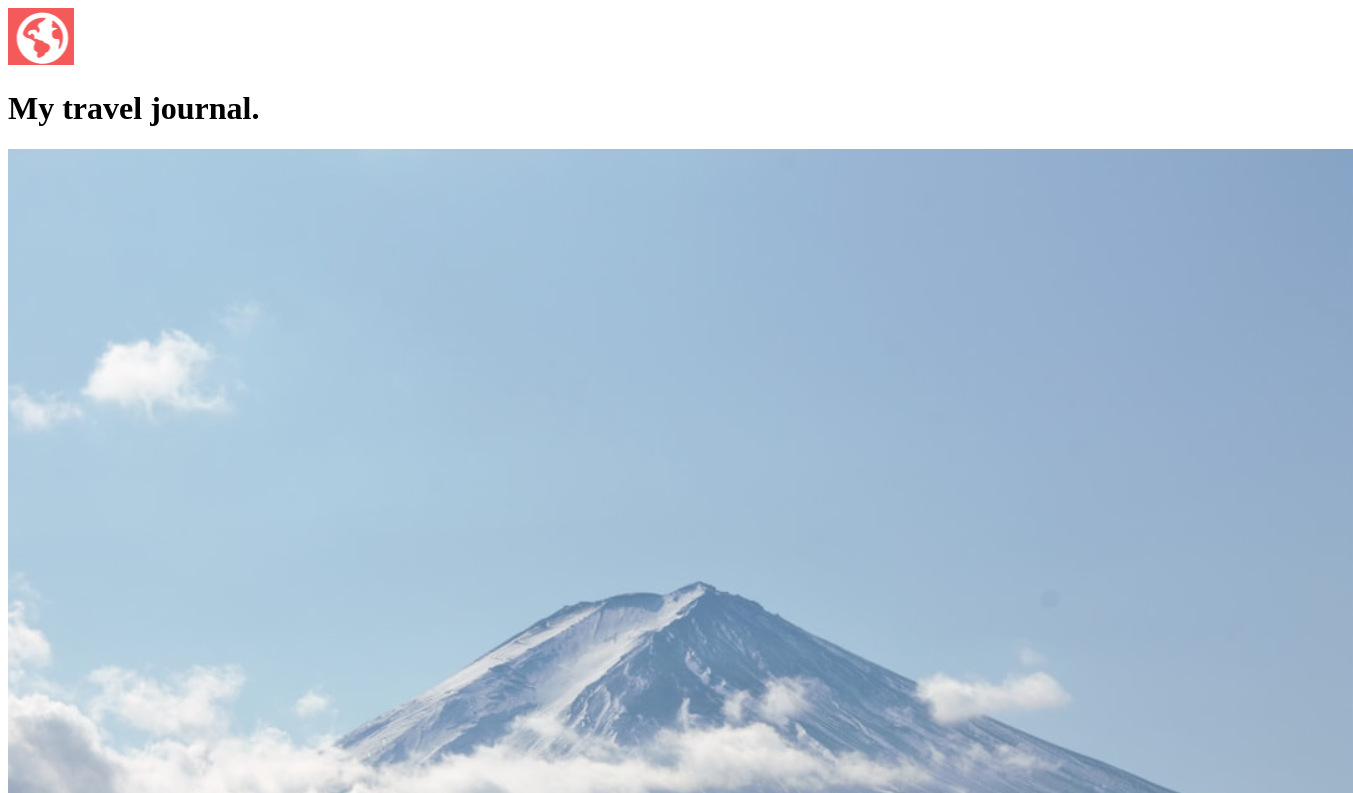
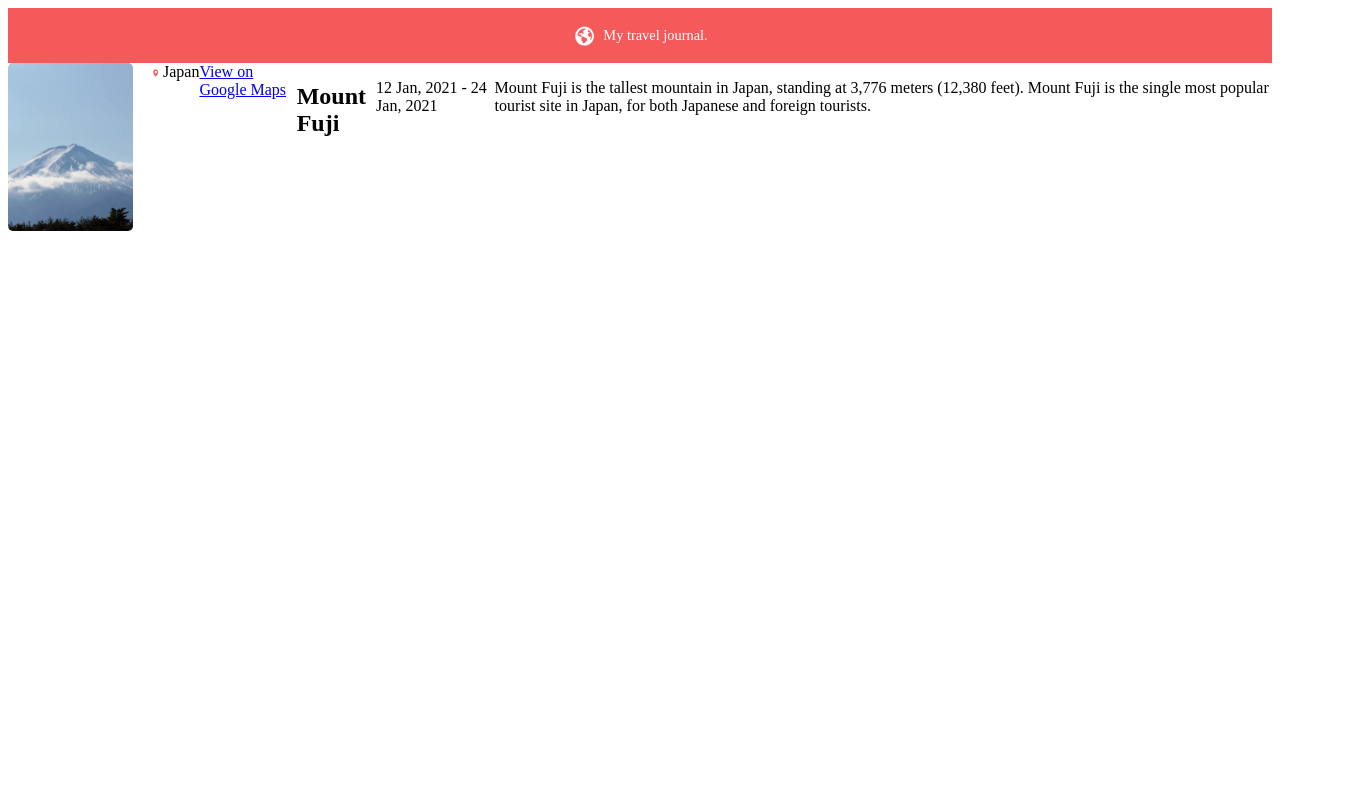
Before and after one commit to xavierb117/scrimbaweek2, a React (Vite) app: page / in a window 1280 px wide. Shown: the top 793 px of the page, 1353 px wide, since content can reach past the window. Built offline with nearby package versions, Linux system fonts and the light colour scheme.

Commit message:
Fixed the css import

```diff
--- a/src/App.jsx
+++ b/src/App.jsx
@@ -1,6 +1,7 @@
 import Header from './components/Heading.jsx'
 import Entry from './components/Entry.jsx'
 import Japan from './images/japan.png'
+import './App.css'
 
 export default function App() {
   return (
@@ -9,7 +10,7 @@ export default function App() {
       <main className = "container">
         <Entry
           src = {Japan}
-          alt = "Moun Fuji"
+          alt = "Mount Fuji"
           title = "Mount Fuji"
           country = "Japan"
           googleMapsLink = "https://www.google.com/maps/place/Mount+Fuji/@35.3606421,138.7170637,15z/data=!3m1!4b1!4m6!3m5!1s0x6019629a42fdc899:0xa6a1fcc916f3a4df!8m2!3d35.3606255!4d138.7273634!16zL20vMGNrczA?entry=ttu"
```
